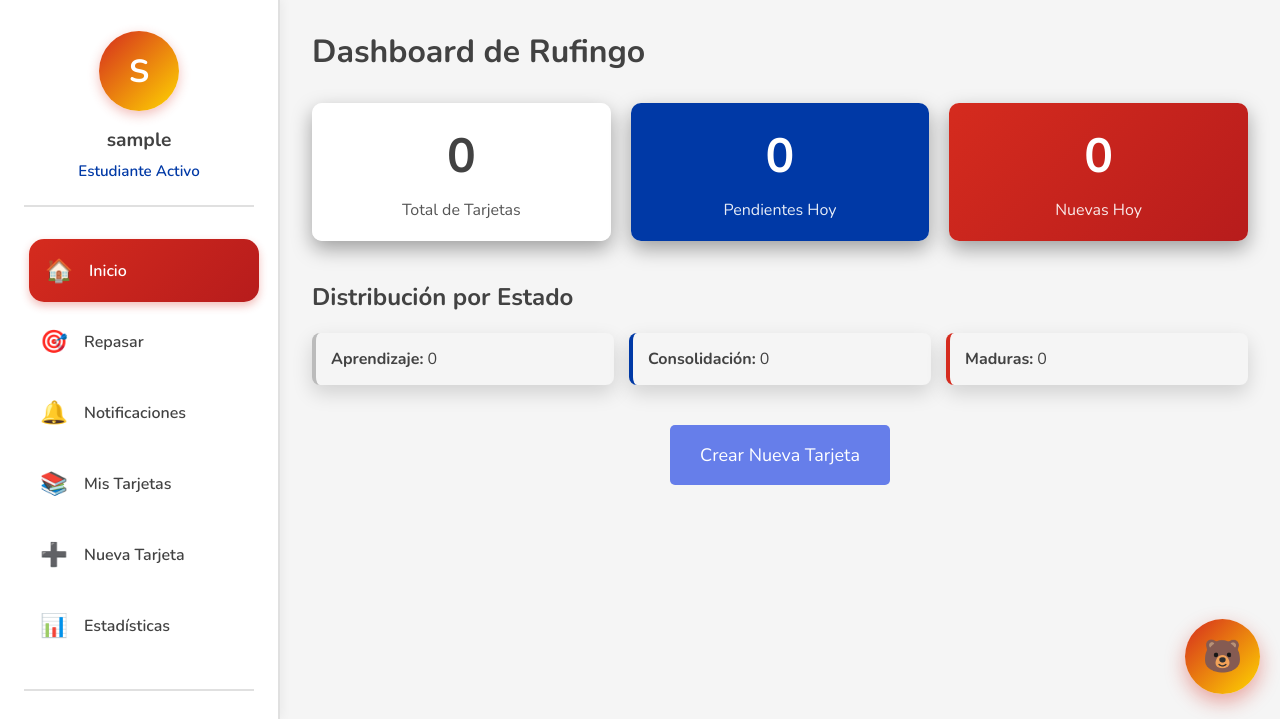
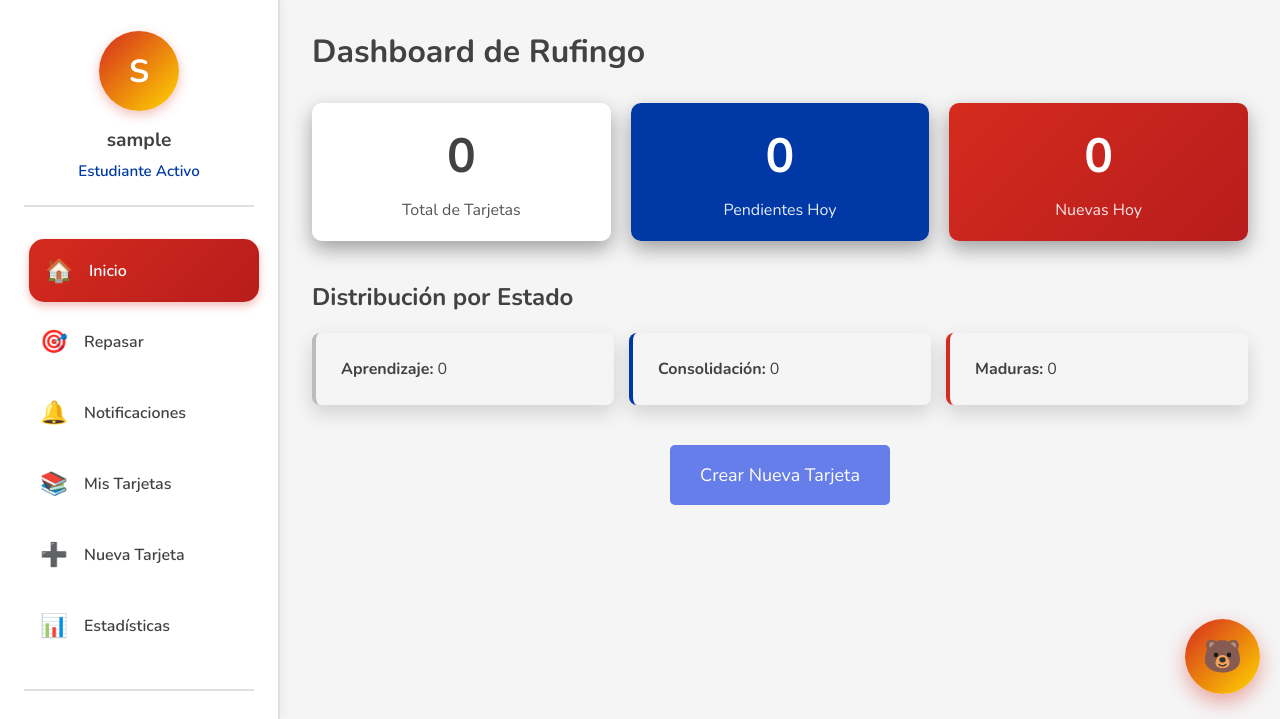
Before and after one commit to jairnarvaez/Rufingo, a Django app: page / in a window 1280 px wide. Shown: the part 81-800 px from the top of the page. Run offline with Django 5.2, Linux system fonts and the light colour scheme; the visitor is signed in with stand-in values (Sample User, id 1); data that the repository does not hold is empty.

Commit message:
fix: correcciones menores en la interfaz grafica

```diff
--- a/flashcards/templates/flashcards/home.html
+++ b/flashcards/templates/flashcards/home.html
@@ -26,13 +26,13 @@
     <h2> Distribución por Estado</h2>
     <div style="display: grid; grid-template-columns: repeat(auto-fit, minmax(200px, 1fr)); gap: 15px; margin-top: 20px;">
 
-        <div style="background: #F5F5F5; padding: 15px; border-radius: 8px; border-left: 4px solid #bbbbbb; box-shadow: 0 8px 20px rgba(0, 0, 0, 0.15);">
+        <div style="background: #F5F5F5; padding: 25px; border-radius: 8px; border-left: 4px solid #bbbbbb; box-shadow: 0 8px 20px rgba(0, 0, 0, 0.15);">
             <strong> Aprendizaje:</strong> {{ tarjetas_aprendizaje }}
         </div>
-        <div style="background: #F5F5F5; padding: 15px; border-radius: 8px; border-left: 4px solid #0039A6; box-shadow: 0 8px 20px rgba(0, 0, 0, 0.15);">
+        <div style="background: #F5F5F5; padding: 25px; border-radius: 8px; border-left: 4px solid #0039A6; box-shadow: 0 8px 20px rgba(0, 0, 0, 0.15);">
             <strong> Consolidación:</strong> {{ tarjetas_consolidacion }}
         </div>
-        <div style="background: #F5F5F5; padding: 15px; border-radius: 8px; border-left: 4px solid #D52B1E; box-shadow: 0 8px 20px rgba(0, 0, 0, 0.15);">
+        <div style="background: #F5F5F5; padding: 25px; border-radius: 8px; border-left: 4px solid #D52B1E; box-shadow: 0 8px 20px rgba(0, 0, 0, 0.15);">
             <strong> Maduras:</strong> {{ tarjetas_maduras }}
         </div>
     </div>
```
